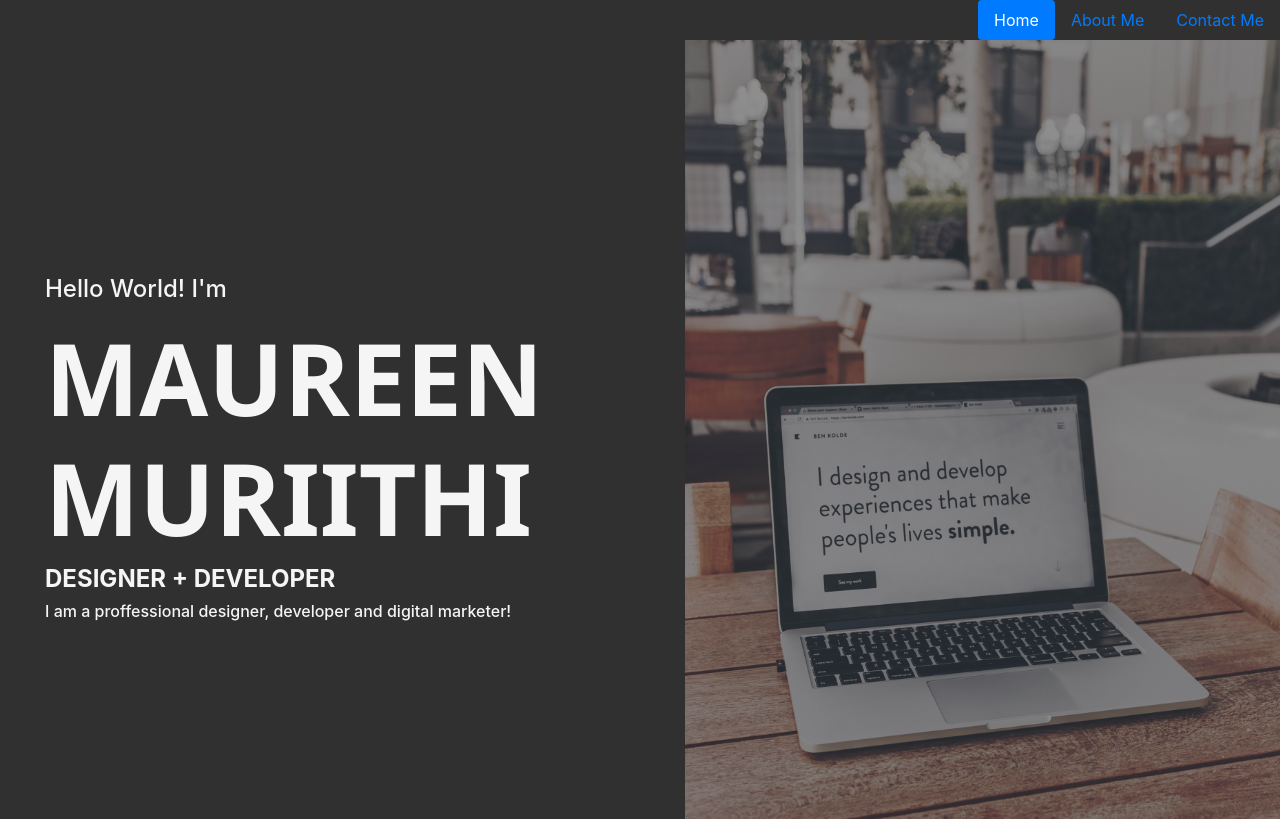
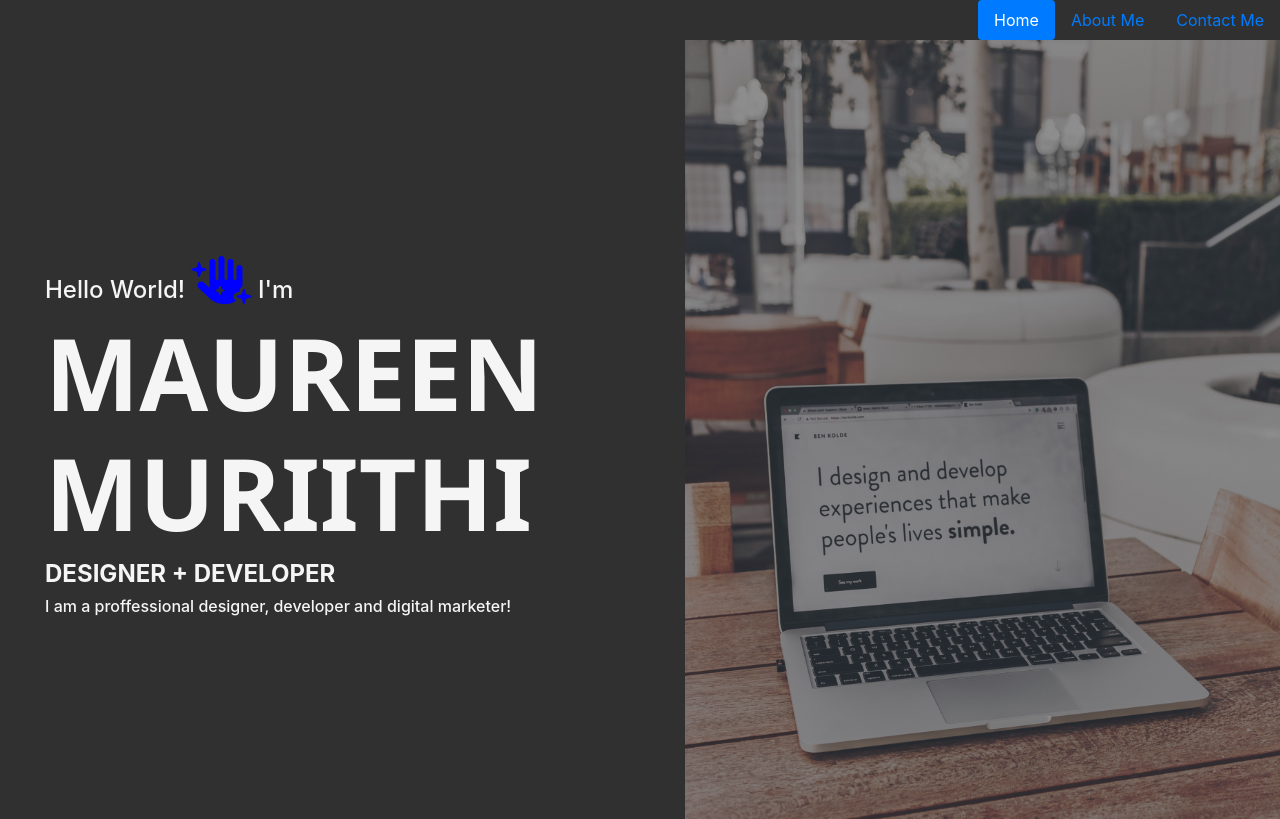
Before and after one commit to maureen-muriithi/My-portfolio, a plain HTML site: page index.html in a window 1280 px wide. Shown: the top 819 px of the page. Drawn offline with nearby package versions, Linux system fonts and the light colour scheme.

```diff
--- a/index.html
+++ b/index.html
@@ -38,7 +38,7 @@
     <div class="custom-row">
       <div id="custom-col1" class="custom-col">
         <h4>
-          Hello World! <i class='fas-fa-hand-sparkles' style='font-size:48px;color:blue'> </i> I'm </h4>
+          Hello World! <i class='fas fa-hand-sparkles' style='font-size:48px;color:blue'> </i> I'm </h4>
         <h1 id="myname">
           MAUREEN MURIITHI
         </h1>
@@ -70,8 +70,8 @@
         <img class="card-img-top" src="..." alt="" />
         <div class="card-body">
           <a href="https://github.com/maureen-muriithi/pet-website"
-            ><h5 class="card-title">Pet Website</h5></a
-          >
+            ><h5 class="card-title">Pet Website</h5></a>
+
           <p class="card-text">
             This is a page on my favorite pet, the parrots. It further includes
             fascinating and fun facts about them. It incoporates
@@ -96,7 +96,7 @@
           <p class="card-text">
             <small class="text-muted">Last updated 3 mins ago</small>
           </p>
-        </div>
+
       </div>
     </div>
     <div id="aboutme">
@@ -107,24 +107,14 @@
             <p>I am Maureen Muriithi, a professional web developer with outstanding digital marketing skills. I am passionate about leveraging my diverse backgrounds to decipher challenging problems and create delightful experiences.I honed my skills at web development, technical writing, and both SEO and SEM analytics. As a conscientious, industrious, and results-oriented woman, I strive to achieve the greatest possible outcome on every project I undertake. </p>
           </div>
           <div class="column-me">
-          <h3>
-            Education $ Experience
-          </h3>
-          <p>
-            My educational experience includes a recently completed a college degree, which contributed greatly to my development of skills such as  communication, sales, marketing, public relations and teamwork.  understanding good sales techniques. I have completed a digital marketing course from google and project design course from coursera.
-            I have worked in sales, marketing, design, and developed some websites. Currently, immensely committing to developing and designing.</p>
+            <h3>Education $ Experience</h3>
+            <p>My educational experience includes a recently completed a college degree, which contributed greatly to my development of skills such as  communication, sales, marketing, public relations and teamwork.  understanding good sales techniques. I have completed a digital marketing course from google and project design course from coursera. I have worked in sales, marketing, design, and developed some websites. Currently, immensely committing to developing and designing.</p>
           </div>
-
           <div class="column-me">
-          <h3>
-            Hobbies and interests
-          </h3>
-          <p>
-            Chess and puzzle games are two of my favorite pastimes.
-            Reading and writing books are two activities that I enjoy.  In addition I love watching documentaries. I love, love, love cooking and baking. And when we talk about outdoors I love travelling, photography and playing badminton.</p>
+            <h3>Hobbies and interests</h3>
+            <p>Chess and puzzle games are two of my favorite pastimes. Reading and writing books are two activities that I enjoy.  In addition I love watching documentaries. I love, love, love cooking and baking. And when we talk about outdoors I love travelling, photography and playing badminton.</p>
           </div>
       </div>
-
     </div>
     <div id="contact">
       <h5 style=" color: blue;"> <strong>Contact me:</strong> </h5>
```
Lines whose indentation alone changed are shown as unchanged.
